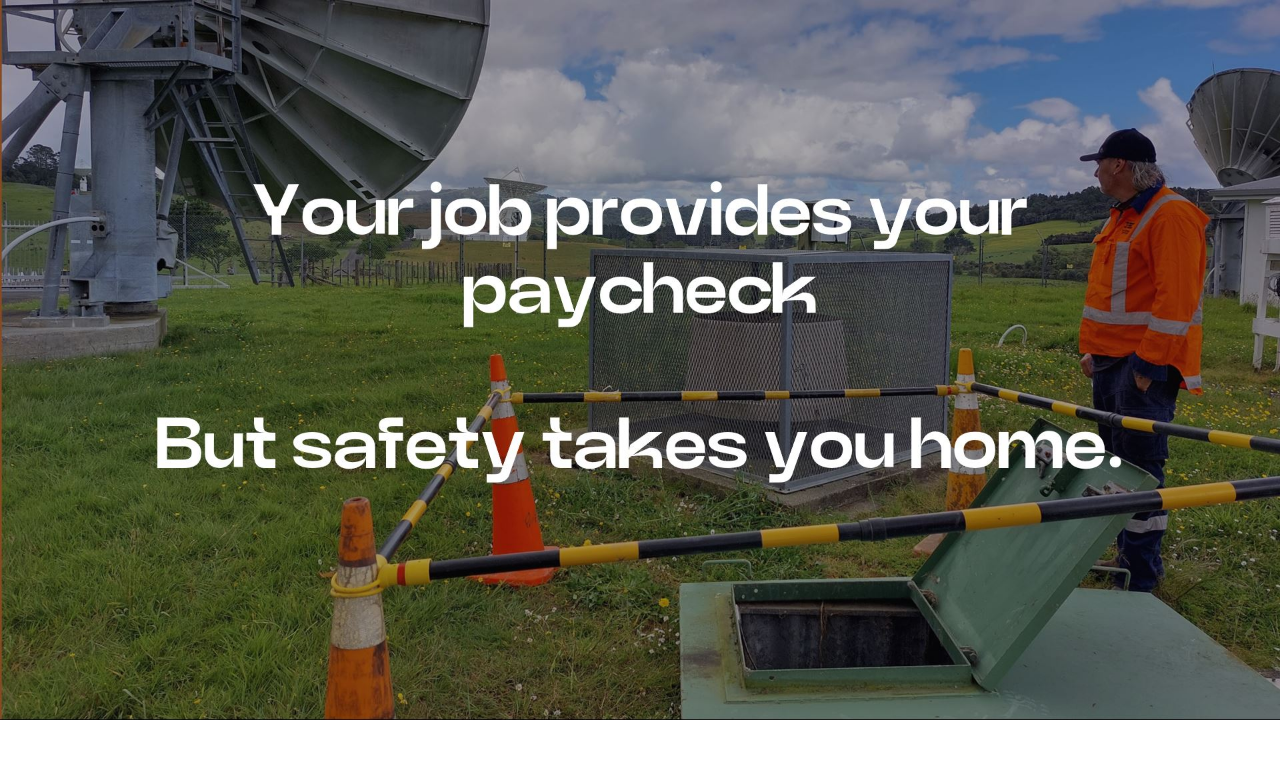
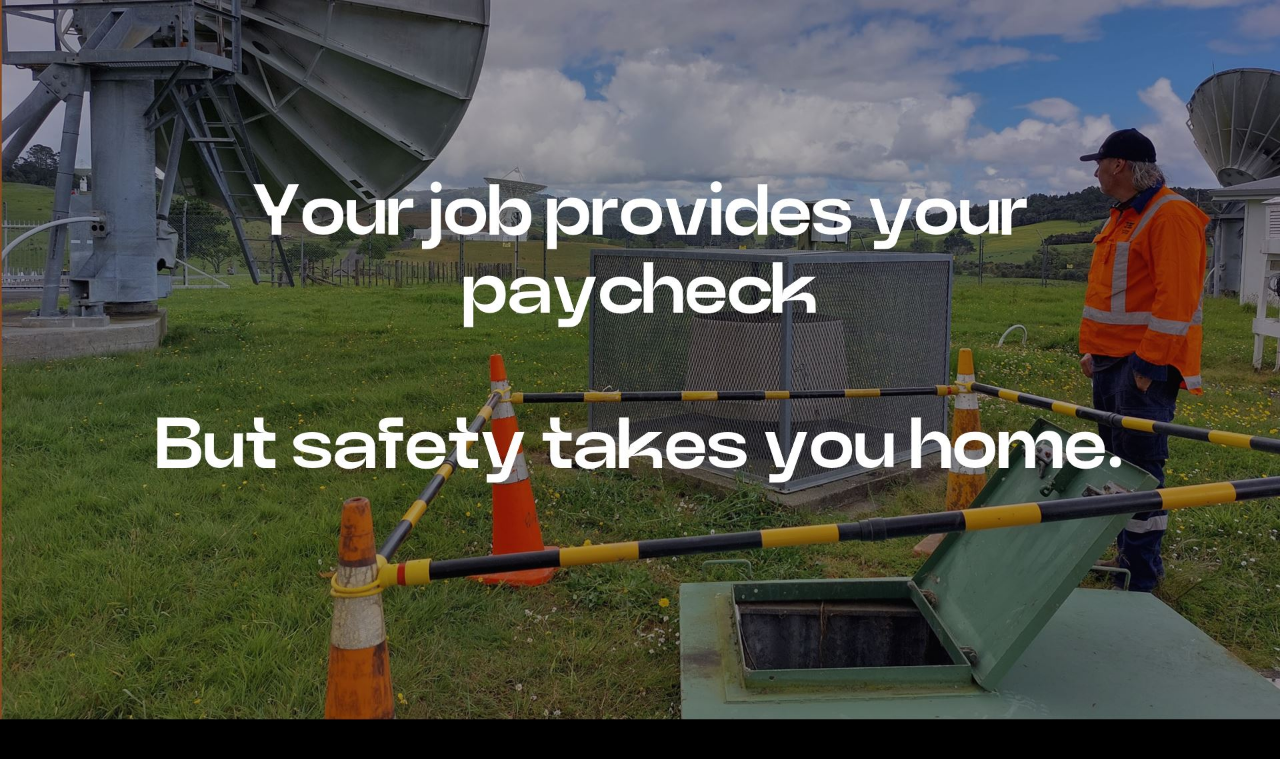
Before and after one commit to andybateman/signpost, a Jekyll site: the page built from index.html, in a window 1280 px wide. Shown: the top 759 px of the page. Built offline with Jekyll 4.4.1, drawn with Linux system fonts in a browser that asks for light colours.

Commit message:
Black Background

```diff
--- a/_layouts/api.html
+++ /dev/null
@@ -1,2 +0,0 @@
-<?xml version="1.0" encoding="UTF-8" standalone="yes"?>
-{{ content }}
--- a/_layouts/default.html
+++ b/_layouts/default.html
@@ -6,7 +6,7 @@
     <title>Slideshow</title>
     <style>
 
-  body,html { margin:0; padding:0 }
+      body,html { margin:0; padding:0; background-color: black }
       img {width: 100%}
 
       [data-component="slideshow"] .slide {
```
Also changed, not shown: other parts of _layouts/default.html (+1 -9 lines). Lines whose indentation alone changed are shown as unchanged.
